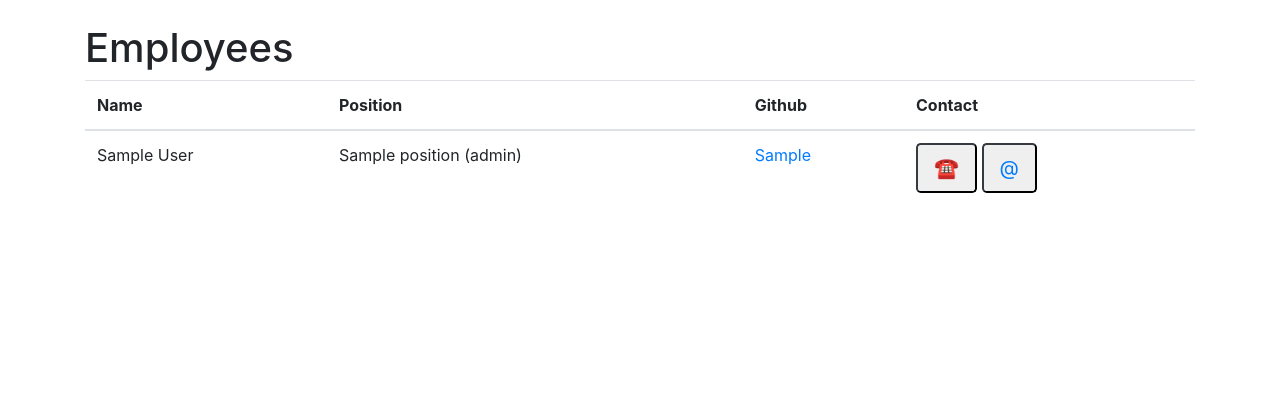
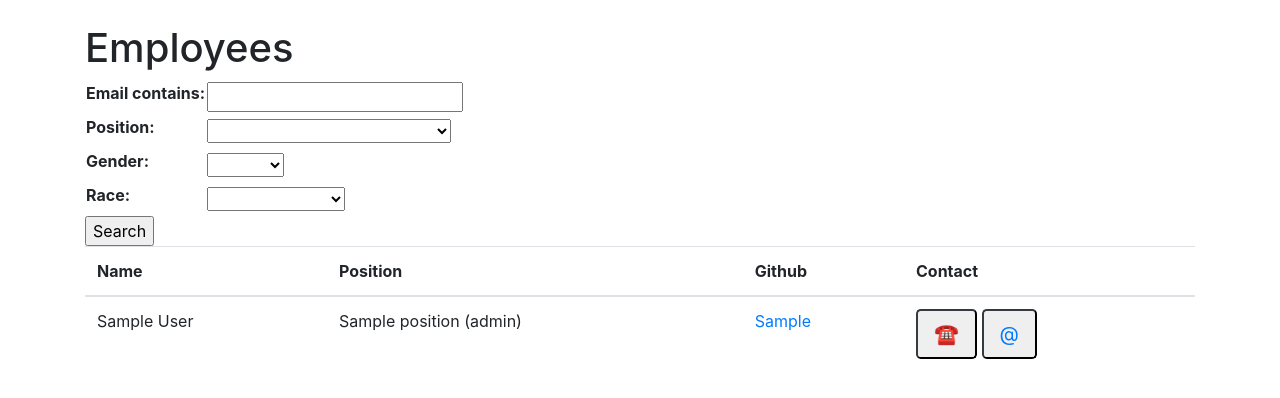
Before and after one commit to friedelwolff/tangent, a Django app: template employees/templates/employees.html in a window 1280 px wide. Shown: the part 56-454 px from the top of the page. Run offline with Django 3.2, Linux system fonts and the light colour scheme; tables that the repository leaves empty hold one stand-in row (values such as "Sample post"); the template is opened without the code that fills it: values that come from a table or form of the project are taken from there, most other values are stand-ins (such as "Sample title", 1, 10 or a date in 2020); some libraries are stand-ins or nearby versions.

Commit message:
View for searching for employees

```diff
--- /dev/null
+++ b/employees/forms.py
@@ -0,0 +1,25 @@
+from django import forms
+
+
+class SearchForm(forms.Form):
+    email__contains = forms.CharField(required=False)
+    position = forms.ChoiceField(required=False, choices=(
+        (None, ''),
+        ('2', 'Back-end Developer (Junior)'),
+        ('1', 'Front-end Developer (Senior)'),
+        ('3', 'Project Manager (Senior)'),
+        ('4', 'Projct Manager (Junior)'),
+    ))
+    gender = forms.ChoiceField(required=False, choices=(
+        (None, ''),
+        ('M', 'Male'),
+        ('F', 'Female'),
+    ))
+    race = forms.ChoiceField(required=False, choices=(
+        (None, ''),
+        ('B', 'Black'),
+        ('C', 'Coloured'),
+        ('I', 'Indian or Asian'),
+        ('W', 'White'),
+        ('N', 'None dominant'),
+    ))
--- a/employees/templates/employees.html
+++ b/employees/templates/employees.html
@@ -2,6 +2,15 @@
 {% block content %}
 
 <h1>Employees</h1>
+
+{% if form %}
+<form>
+    <table>
+    {{ form }}
+    </table>
+    <input type="submit" value="Search">
+</form>
+{% endif %}
 
 {% if employees %}
 <table class="table">
--- a/employees/urls.py
+++ b/employees/urls.py
@@ -6,4 +6,5 @@ urlpatterns = [
         path('', views.IndexView.as_view()),
         path('list/', views.EmployeesListView.as_view(), name='list'),
         path('statistics/', views.EmployeeStatsView.as_view(), name='stats'),
+        path('search/', views.SearchView.as_view(), name='search'),
 ]
```
Also changed, not shown: employees/api.py (+7 -0 lines), employees/tests/tests.py (+13 -0 lines), employees/views.py (+18 -0 lines).
